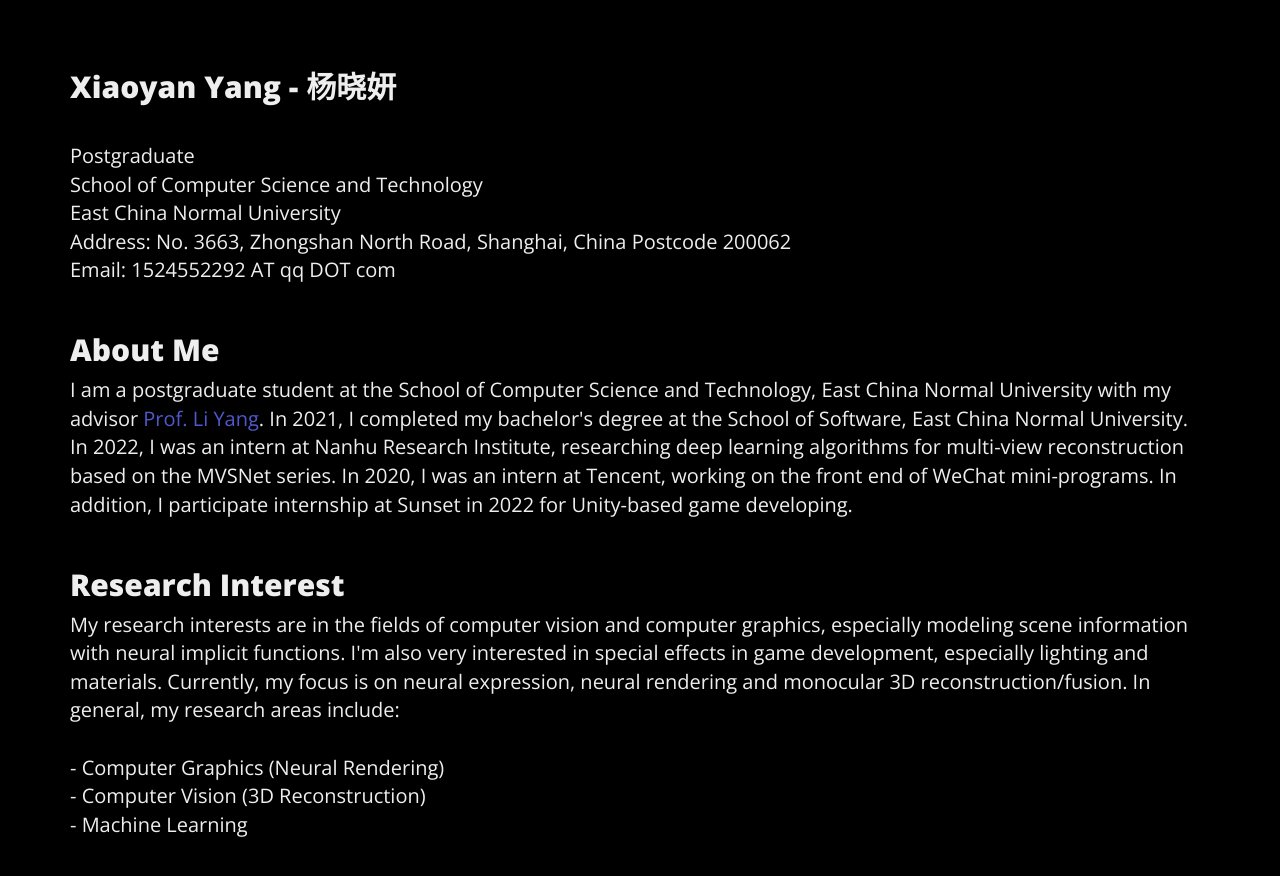
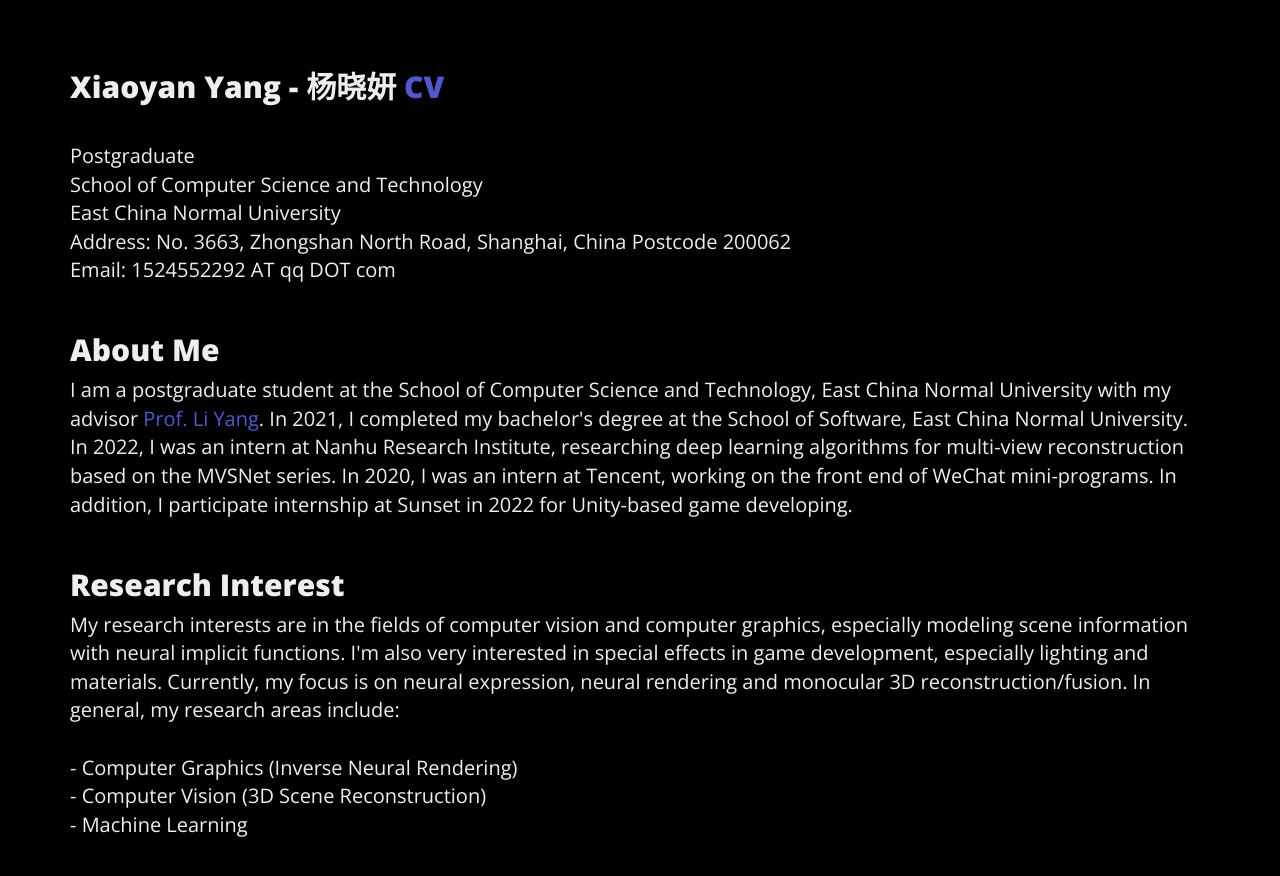
Before and after one commit to Minisal/photorama, a Jekyll site: the page built from about/index.html, in a window 1280 px wide and 1400 px high. Shown: the part 448-1324 px from the top of the window. Built offline with Jekyll 4.4.1, drawn with Linux system fonts in a browser that asks for light colours; nearby versions of some CDN libraries.

Commit message:
update CV

```diff
--- a/about/index.html
+++ b/about/index.html
@@ -6,7 +6,7 @@ active: about
 header-img: "img/background/00.png"
 ---
 
-<h2> Xiaoyan Yang - 杨晓妍</h2>
+<h2> Xiaoyan Yang - 杨晓妍 <a href="CV.pdf">CV</a> </h2>
 <br>
 Postgraduate
 <br>
@@ -27,9 +27,9 @@ I am a postgraduate student at the School of Computer Science and Technology, Ea
 My research interests are in the fields of computer vision and computer graphics, especially modeling scene information with neural implicit functions. I'm also very interested in special effects in game development, especially lighting and materials. Currently, my focus is on neural expression, neural rendering and monocular 3D reconstruction/fusion. In general, my research areas include:
 <br>
 <br>
-- Computer Graphics (Neural Rendering)
+- Computer Graphics (Inverse Neural Rendering)
 <br>
-- Computer Vision (3D Reconstruction)
+- Computer Vision (3D Scene Reconstruction)
 <br>
 - Machine Learning
 <br>
```
Also changed, not shown: 2 other files.
